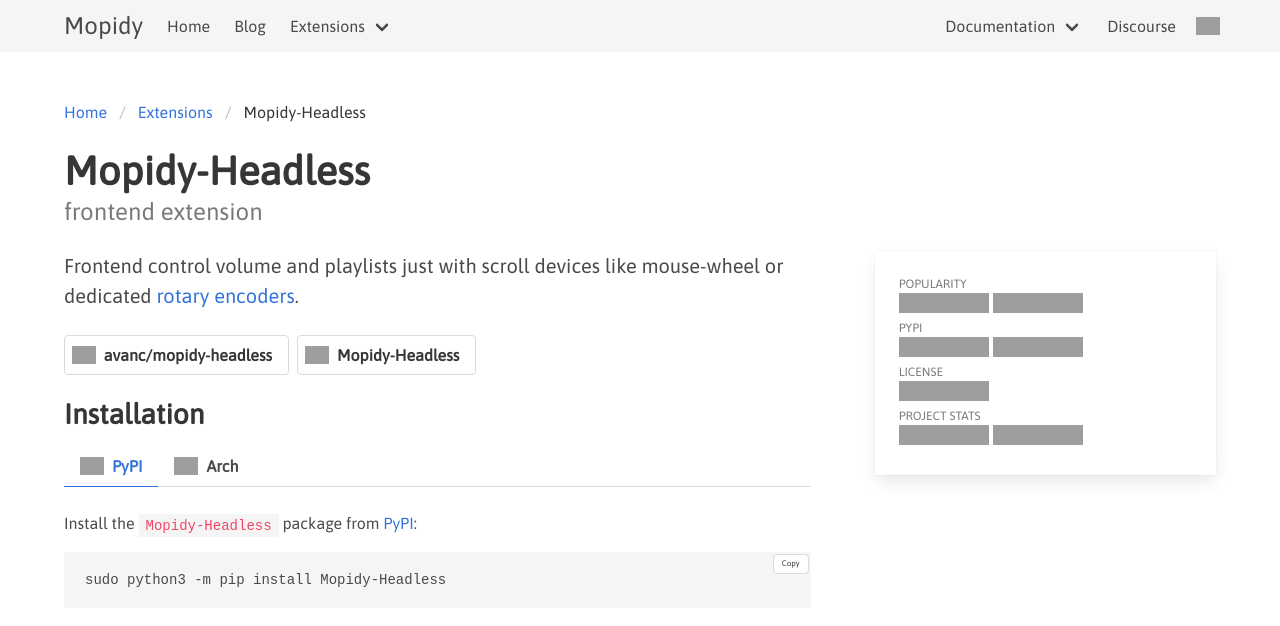
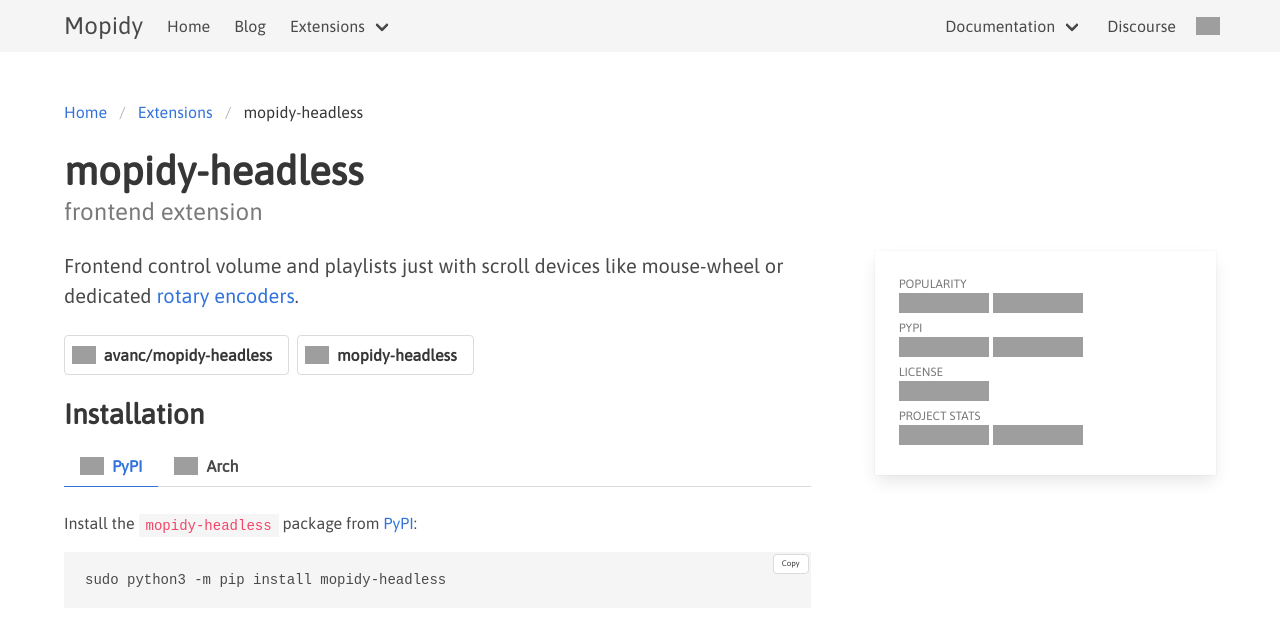
Before and after one commit to mopidy/website, a Jekyll site: the page built from _ext/headless.md, in a window 1280 px wide, cut to the strip 0-673 px from the top of the page. Shown: the top 626 px of the strip. Built offline with Jekyll 4.4.1, drawn with Linux system fonts in a browser that asks for light colours; part of the change alters nothing that is shown; grey boxes are pictures that could not be loaded.

```diff
--- a/_ext/headless.md
+++ b/_ext/headless.md
@@ -1,12 +1,10 @@
 ---
-title: Mopidy-Headless
+title: mopidy-headless
 type: frontend
 dev:
   github: avanc/mopidy-headless
-  travisci: false
-  coveralls: false
 dist:
-  pypi: Mopidy-Headless
+  pypi: mopidy-headless
   arch-aur: mopidy-headless
 ---
 
```
